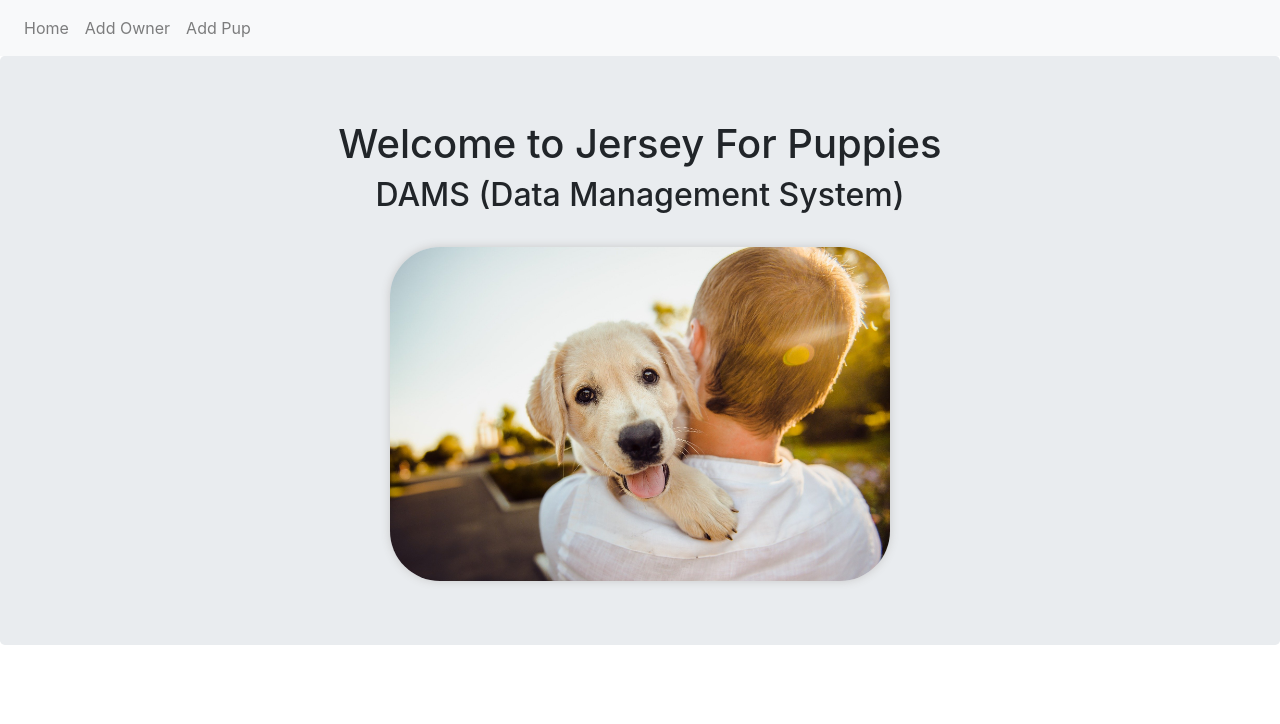
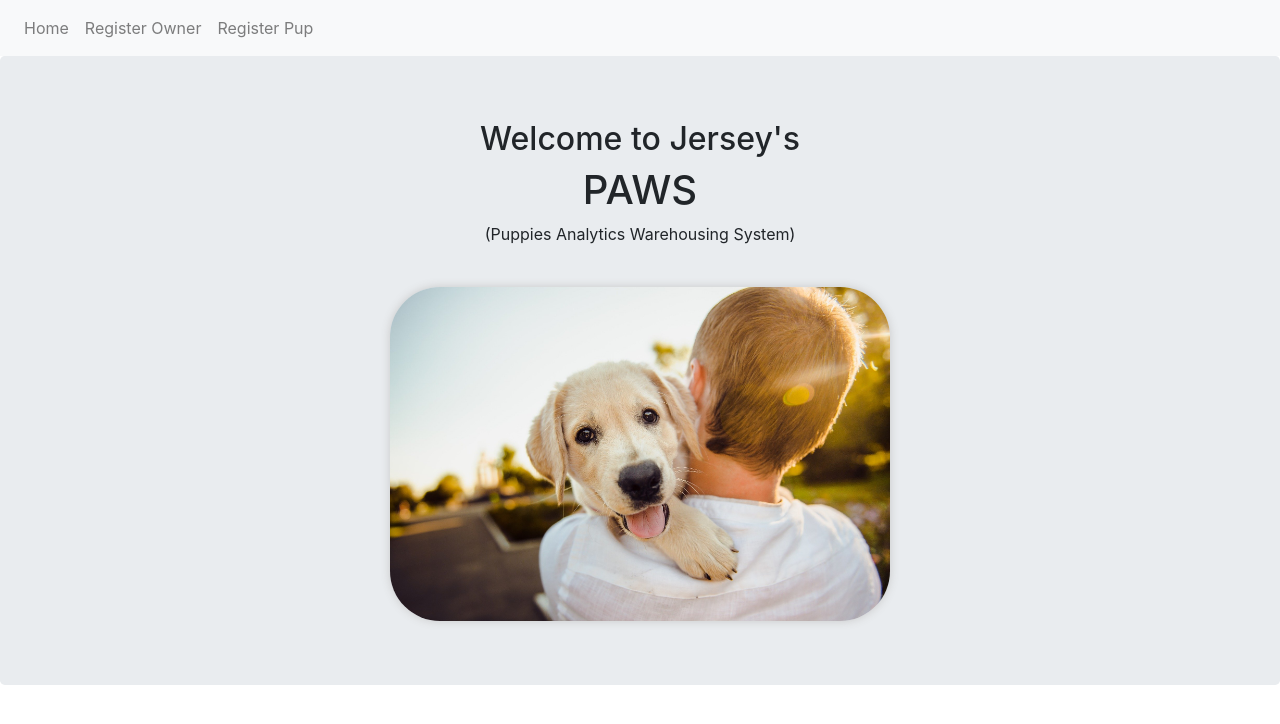
Before and after one commit to ivanzapatarivera/Python_Exercise_2, a Flask app: page / in a window 1280 px wide. Shown: the top 724 px of the page. Run offline with Flask 2, Linux system fonts and the light colour scheme; parts of the project's set-up code (start-up, migrations or seed data) failed here and were passed over; some libraries are stand-ins or nearby versions; some web fonts are replaced.

Commit message:
Updated to PAWS

```diff
--- a/templates/add_puppy.html
+++ b/templates/add_puppy.html
@@ -8,8 +8,8 @@
             <div class="text-center">
                 <img src="{{url_for('static', filename='pup.jpg')}}" style="max-width: 250px; height: auto; border-radius: 25px; box-shadow: 0 0 10px rgb(200,200,200);">
             </div>
-            <h1 class="my-2 text-center">Jersey PAMS System</h1>
-            <h4 class="text-center">Register puppy to PAMS</h4>
+            <h1 class="my-2 text-center">Jersey PAWS System</h1>
+            <h4 class="text-center">Register puppy to PAWS</h4>
         </div>
     </div>
     <div class="row">
--- a/templates/base.html
+++ b/templates/base.html
@@ -10,14 +10,14 @@
 <link rel="preconnect" href="https://fonts.gstatic.com">
 <link href="https://fonts.googleapis.com/css2?family=Sawarabi+Mincho&display=swap" rel="stylesheet">
 <link rel="stylesheet" href="{{ url_for('static', filename='styles/styler.css') }}">
-<title>Jersey For Puppies DAMS (Data Management System)</title>
+<title>Jersey For Puppies PAWS (Puppy Analytics Warehousing System)</title>
 </head>
 <body>
     <nav class="navbar navbar-expand-lg navbar-light bg-light">
         <div class="navbar-nav">
             <a class="nav-item nav-link" href="{{url_for('index')}}">Home</a>
-            <a class="nav-item nav-link" href="{{url_for('add_owner')}}">Add Owner</a>
-            <a class="nav-item nav-link" href="{{url_for('add_pup')}}">Add Pup</a>
+            <a class="nav-item nav-link" href="{{url_for('add_owner')}}">Register Owner</a>
+            <a class="nav-item nav-link" href="{{url_for('add_pup')}}">Register Pup</a>
         </div>
     </nav>
     {% block content %}
--- a/templates/home.html
+++ b/templates/home.html
@@ -5,8 +5,9 @@
 <div class="jumbotron text-center">
     <div class="row">
         <div class="col-12">
-            <h1>Welcome to Jersey For Puppies</h1>
-            <h2>DAMS (Data Management System)</h2>
+            <h2>Welcome to Jersey's</h2>
+            <h1>PAWS</h1>
+            <p class="text-center">(Puppies Analytics Warehousing System)</p>
         </div>
     </div>
     <div class="row">
```
